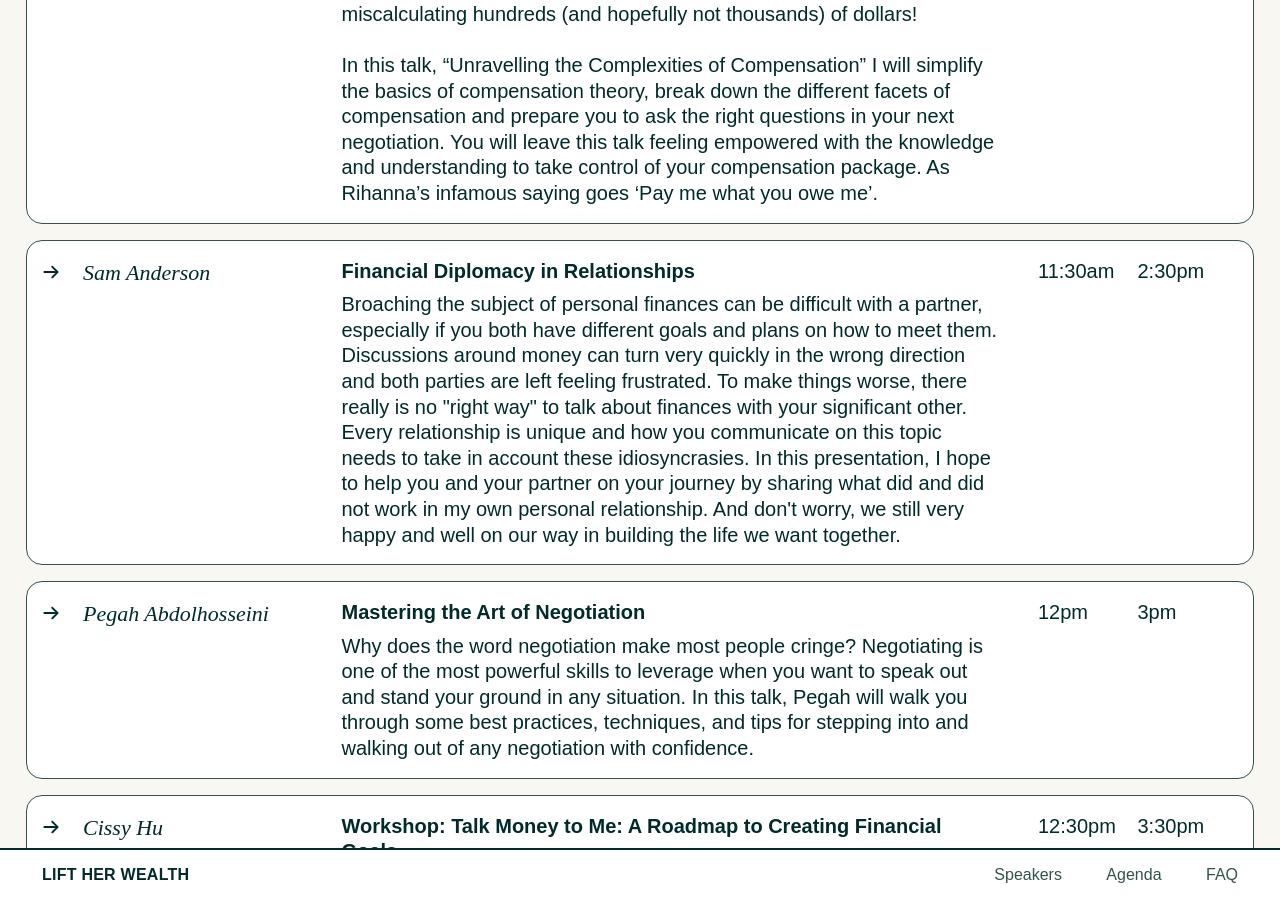
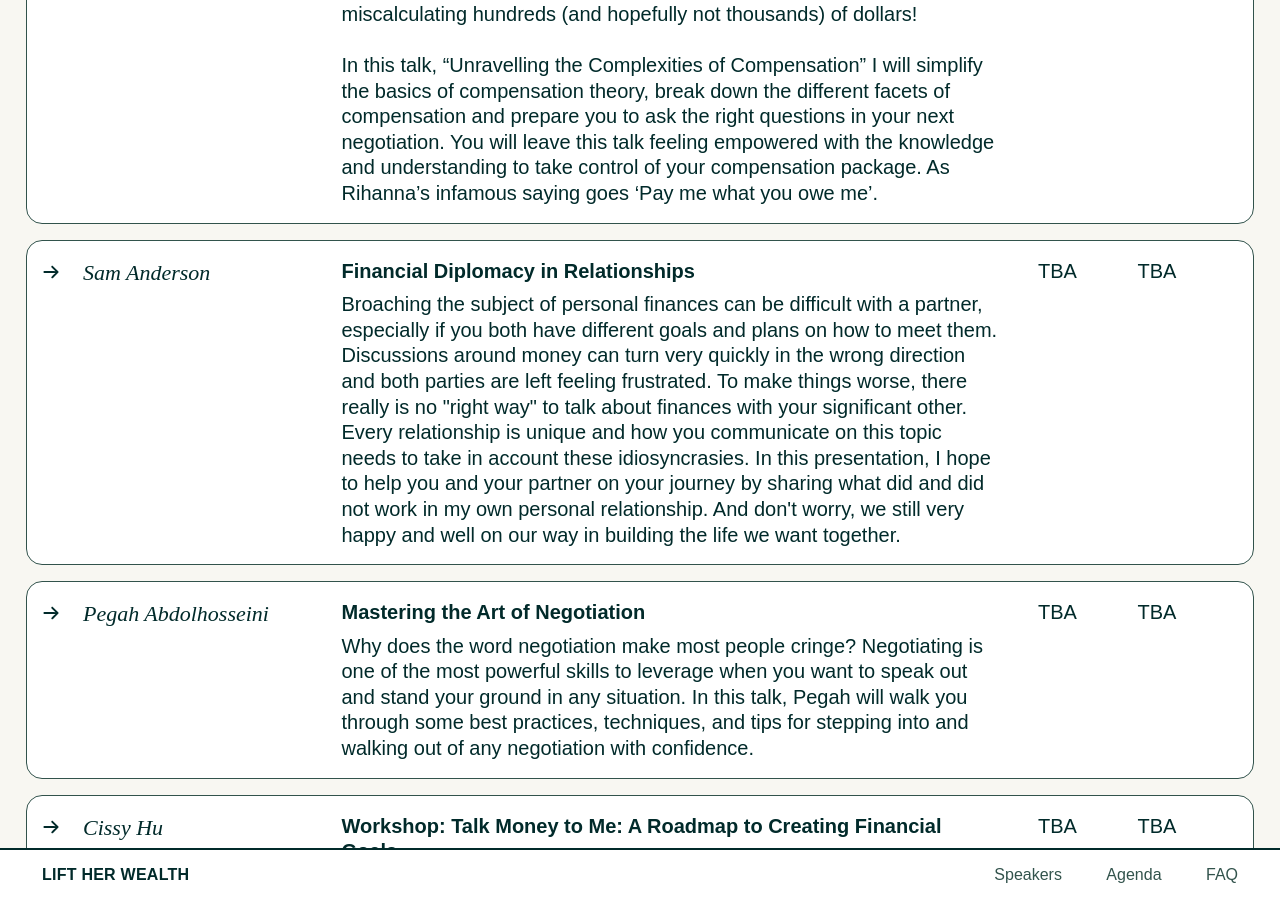
Before and after one commit to lilykonings/lift-her-wealth-2020, a Jekyll site: the page built from index.html, in a window 1280 px wide and 900 px high, scrolled down 6106 px. Built offline with Jekyll 4.4.1, drawn with Linux system fonts in a browser that asks for light colours; some web fonts are replaced; some of the changed text lies outside the part shown.

Commit message:
TBA slots

```diff
--- a/_data/agenda-day2.yaml
+++ b/_data/agenda-day2.yaml
@@ -3,8 +3,8 @@
   desc: Imposter Syndrome is the overwhelming feeling that you don’t deserve your success — that your achievements are just luck, or you’re not as competent as the people around you. Sound familiar? Then this online workshop is for you. We’ll explore who experiences Imposter Syndrome (hint&#58; you’re not alone). We’ll talk about why the pandemic might launch those feelings into high gear, and different ways they might show up. You’ll walk away knowing how to recognize Imposter Syndrome, with concrete actions you can take to deal with it.
   type: Workshop
   day: Dec 2
-  pst: 10am
-  est: 1pm
+  pst: TBA
+  est: TBA
 - title: Unravelling the Complexities of Compensation
   speaker: Keisha Mistry
   desc: Most people have no idea if they’re being compensated fairly. According to an article from HBR, over 60% of respondents in their study undervalued their pay against industry standards for their role.<br/><br/>As a candidate looking for a new job or as an employee looking for a promotion, how do you know if the number that you’re being offered is fair? The answer is as simple as understanding derivatives in calculus.<br/><br/>Let’s start with the fact that salary is not the only contributing factor to compensation. It also includes vacation days, extended health benefits, professional development and the list could go on. You could be miscalculating hundreds (and hopefully not thousands) of dollars!<br/><br/>In this talk, “Unravelling the Complexities of Compensation” I will simplify the basics of compensation theory, break down the different facets of compensation and prepare you to ask the right questions in your next negotiation. You will leave this talk feeling empowered with the knowledge and understanding to take control of your compensation package. As Rihanna’s infamous saying goes ‘Pay me what you owe me’.
@@ -17,29 +17,29 @@
   desc: Broaching the subject of personal finances can be difficult with a partner, especially if you both have different goals and plans on how to meet them. Discussions around money can turn very quickly in the wrong direction and both parties are left feeling frustrated. To make things worse, there really is no "right way" to talk about finances with your significant other. Every relationship is unique and how you communicate on this topic needs to take in account these idiosyncrasies. In this presentation, I hope to help you and your partner on your journey by sharing what did and did not work in my own personal relationship. And don't worry, we still very happy and well on our way in building the life we want together.
   type: Talk
   day: Dec 2
-  pst: 11:30am
-  est: 2:30pm
+  pst: TBA
+  est: TBA
 - title: Mastering the Art of Negotiation
   speaker: Pegah Abdolhosseini
   desc: Why does the word negotiation make most people cringe? Negotiating is one of the most powerful skills to leverage when you want to speak out and stand your ground in any situation. In this talk, Pegah will walk you through some best practices, techniques, and tips for stepping into and walking out of any negotiation with confidence.
   type: Talk
   day: Dec 2
-  pst: 12pm
-  est: 3pm
+  pst: TBA
+  est: TBA
 - title: Workshop&#58; Talk Money to Me&#58; A Roadmap to Creating Financial Goals
   speaker: Cissy Hu
   desc: Have a growing savings account, allocating to your 401(k), and paying down debt, but not sure what to do next with your money? Join this workshop to level up on your money management strategies. During the session, we’ll evaluate your 3 key financial metrics, create attainable financial goals, build out your personal finance tech stack, and walk away with the ultimate roadmap for managing your personal finance system.
   type: Workshop
   day: Dec 2
-  pst: 12:30pm
-  est: 3:30pm
+  pst: TBA
+  est: TBA
 - title: The Promises and Perils of Physical Investments
   speaker: Hena Mehta<br>Dipika Jaikishan
   desc: In this candid chat, Hena and Dipika will be talking about home ownership, investing in precious commodities such as gold, and the pros and cons of these tangible assets.
   type: Talk
   day: Dec 2
-  pst: 2pm
-  est: 5pm
+  pst: TBA
+  est: TBA
 - title: Breakout Rooms
   desc: Get matched into sessions with your fellow attendees to have private and honest conversations about money. A moderator will teach participants how to use the matching tool and facilitate the flow of topics as we breakout and regroup.
   type: Breakout
```
